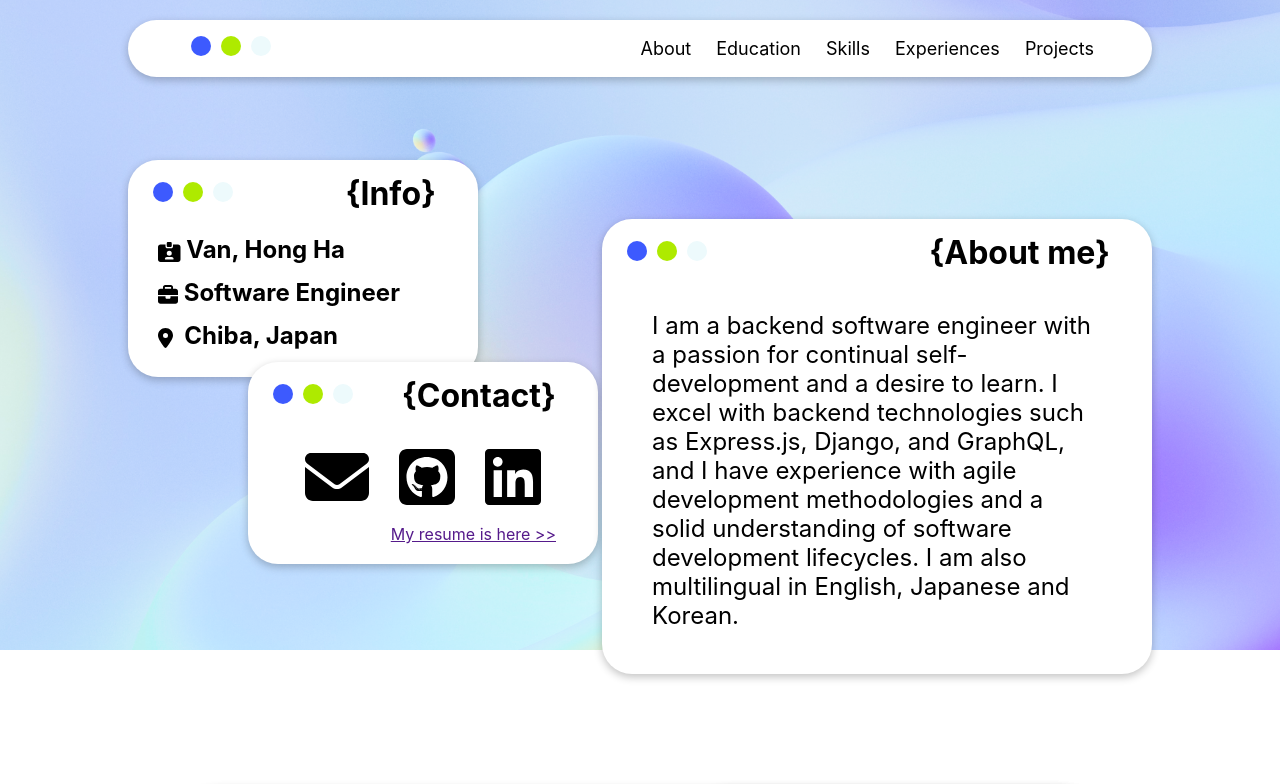
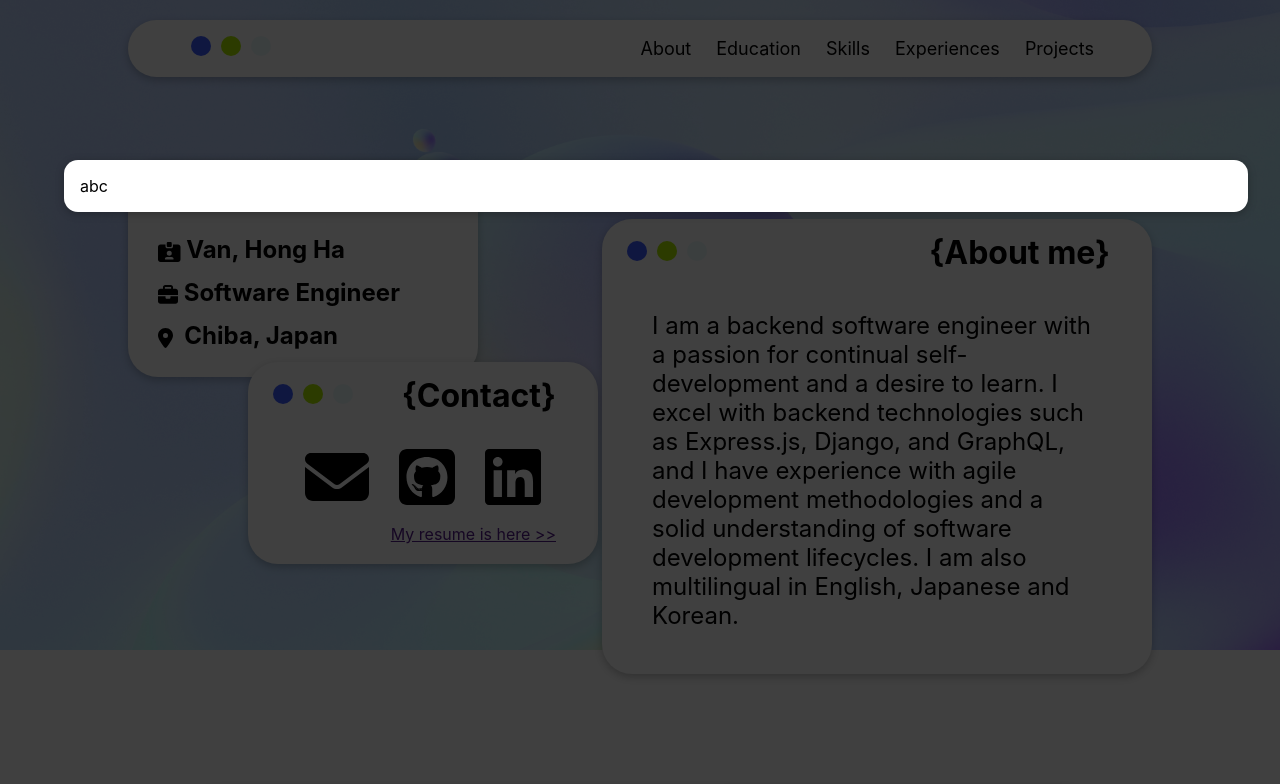
Before and after one commit to vanhongha/portfolio, a React (Create React App) app: page / in a window 1280 px wide. Shown: the top 784 px of the page. Built offline with nearby package versions, Linux system fonts and the light colour scheme.

Commit message:
Update components - Project modal

```diff
--- a/public/index.html
+++ b/public/index.html
@@ -28,6 +28,7 @@
   </head>
   <body>
     <noscript>You need to enable JavaScript to run this app.</noscript>
+    <div id="overlays"></div>
     <div id="root"></div>
     <!--
       This HTML file is a template.
--- a/src/App.js
+++ b/src/App.js
@@ -5,6 +5,7 @@ import Education from "./components/education/Education";
 import Skills from "./components/skills/Skills";
 import Experiences from "./components/experiences/Experiences";
 import Projects from "./components/projects/Projects";
+import ProjectModal from "./components/projects/modal/ProjectModal";
 
 function App() {
 	return (
@@ -15,6 +16,7 @@ function App() {
 			<Skills/>
 			<Experiences/>
 			<Projects/>
+			<ProjectModal/>
 		</div>
 	);
 }
--- /dev/null
+++ b/src/components/projects/modal/ProjectModal.js
@@ -0,0 +1,25 @@
+import React from "react";
+import ReactDOM from "react-dom";
+
+import classes from "./ProjectModal.module.css";
+
+const Backdrop = () => {
+	return <div className={classes.backdrop}></div>;
+}
+
+const ModalOverlay = () => {
+	return (<div className={classes.modal}>abc</div>);
+}
+
+const portalElement = document.getElementById("overlays");
+
+const ProjectModal = () => {
+	return (
+		<>
+			{ReactDOM.createPortal(<Backdrop/>, portalElement)}
+			{ReactDOM.createPortal(<ModalOverlay/>, portalElement)}
+		</>
+	);
+}
+
+export default ProjectModal;
--- /dev/null
+++ b/src/components/projects/modal/ProjectModal.module.css
@@ -0,0 +1,22 @@
+.backdrop {
+	position: fixed;
+	top: 0;
+	left: 0;
+	width: 100%;
+	height: 100vh;
+	z-index: 20;
+	background-color: rgba(0, 0, 0, 0.75);
+}
+
+.modal {
+	position: fixed;
+	top: 20vh;
+	left: 5%;
+	width: 90%;
+	background-color: white;
+	padding: 1rem;
+	border-radius: 14px;
+	box-shadow: 0 2px 8px rgba(0, 0, 0, 0.25);
+	z-index: 30;
+	animation: slide-down 300ms ease-out forwards;
+}
```
